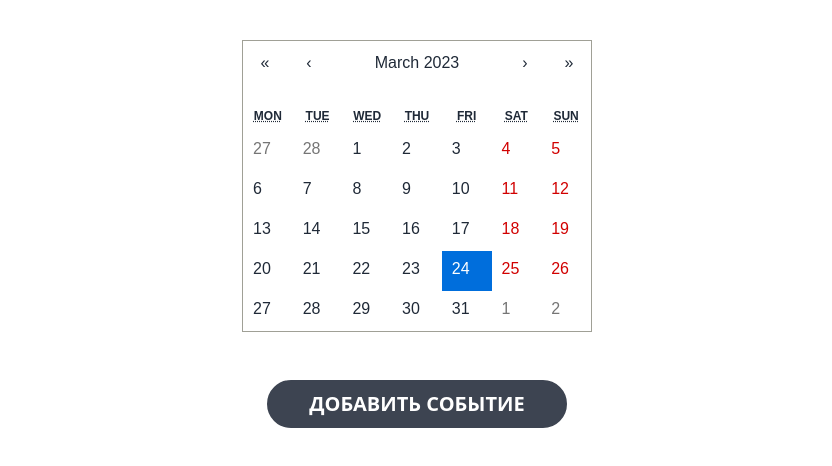
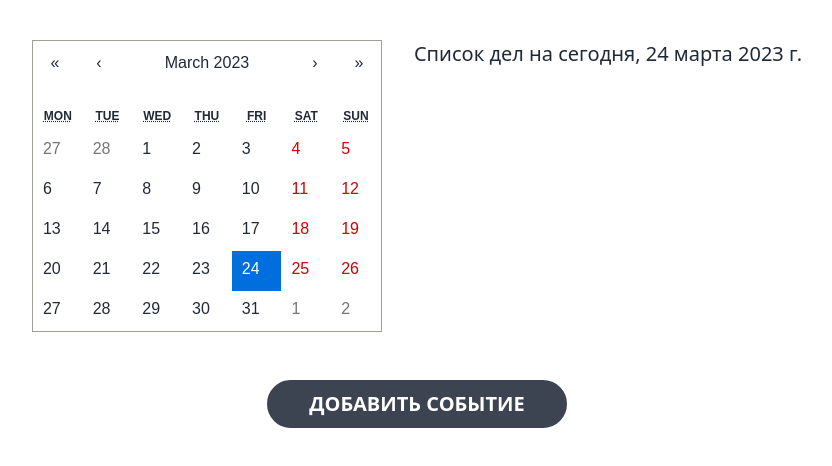
Before and after one commit to chainsawfish/fancyCalendar, a React (Vite) app in the folder frontend/: page / in a window 1280 px wide. Shown: the top 466 px of the page, without its empty margins (223-1055 px from the left). Built offline with nearby package versions, Linux system fonts and the light colour scheme.

Commit message:
feat delete event now works, some cleanup

```diff
--- a/frontend/src/App.jsx
+++ b/frontend/src/App.jsx
@@ -6,9 +6,10 @@ import {useSelector} from "react-redux";
 
 function App() {
     const [date, setDate] = useState(new Date())
-    const [currentDay, setCurrentDay] = useState(null)
+    const [currentDay, setCurrentDay] = useState(new Date())
     const [showEdit, setShowEdit] = useState(false)
     const events = useSelector(state => state.calendarEvents.events)
+
     const handleDayClick = (value) => {
         setCurrentDay(value)
     }
@@ -20,12 +21,10 @@ function App() {
     const hasEvents = ({date}) => {
         const validArray = events.filter(obj => {
             if (obj.date === date.toLocaleDateString()) {
-                console.log(obj.date, '===', date.toLocaleDateString())
                 return 1
             }
 
         })
-        console.log(validArray)
         return validArray.length ? <p className="text-3xl text-green-600 relative top-[-10px]">*</p> : null
     }
 
--- a/frontend/src/components/Event.jsx
+++ b/frontend/src/components/Event.jsx
@@ -1,9 +1,11 @@
 import React, {useState} from 'react';
 import {AiFillDelete, AiFillEdit} from 'react-icons/ai'
+import {useDispatch} from "react-redux";
+import {removeEvent} from "../store/reducers/eventSlice.js";
 
 const Event = ({today}) => {
     const [isHidden, setIsHidden] = useState(false)
-
+    const dispatch = useDispatch()
     const handleMouseOver = () => {
         setIsHidden(true)
     }
@@ -12,15 +14,19 @@ const Event = ({today}) => {
         setIsHidden(false)
     }
 
+    const handleDeleteEvent = () => {
+        dispatch(removeEvent(today?.id))
+    }
+
     return (
         <div onMouseOver={handleMouseOver} onMouseLeave={handleMouseLeave} className="border-2 pt-2 mt-2 w-[340px] ">
             <div className="flex flex-row justify-center items-center">
-                <div className="text-xl text-sky-600 underline">{today?.eventName}</div>
+                <div className="text-xl text-sky-600 underline w-[250px]">{today?.eventName}</div>
                 <div className="w-[50px] ">
                     {isHidden &&
-                        <div className="flex flex-row items-end pl-16 gap-2">
-                            <div><AiFillDelete/></div>
-                            <div><AiFillEdit/></div>
+                        <div className="flex flex-row items-end gap-2 ">
+                            <AiFillDelete onClick={handleDeleteEvent} className='w-6 h-6'/>
+                            <AiFillEdit className='w-6 h-6'/>
                         </div>}
                 </div>
             </div>
--- a/frontend/src/components/EventsList.jsx
+++ b/frontend/src/components/EventsList.jsx
@@ -10,7 +10,7 @@ const EventsList = ({currentDay}) => {
     },[events])
     return (
         <div>
-            <h1 className="text-center text-xl">Список дел на сегодня, {currentDay?.getDate()} {currentDay.toLocaleString('ru-RU', { month: 'short'})}</h1>
+            <h1 className="text-center text-xl">Список дел на сегодня, {currentDay.toLocaleString('ru-RU', { day:'numeric', month: 'long', year:'numeric'})}</h1>
             {events.filter(eventObj => eventObj.date === currentDay.toLocaleDateString())
                 .map((eventObj, index) => {
                     return (
--- a/frontend/src/data/eventsArray.js
+++ /dev/null
@@ -1,5 +0,0 @@
-export const eventsArray = [
-     //{ id: 1, eventName: 'Meeting', eventType: "Event", date: new Date(2023, 3, 26).toLocaleDateString(), destination: 'Lenina st.1', time: "22-00", money: null },
-    // { id: 2, eventName: 'Lunch', eventType: 'Holiday', date: new Date(2023, 3, 26), destination: 'Lenina st.2' , time: "22-00", money: 2000},
-    // { id: 3, eventName: 'Sport', eventType: 'Other', date: new Date(2023, 3, 25), destination: 'Lenina st.3', time: "22-00", money: null }
-]
```
